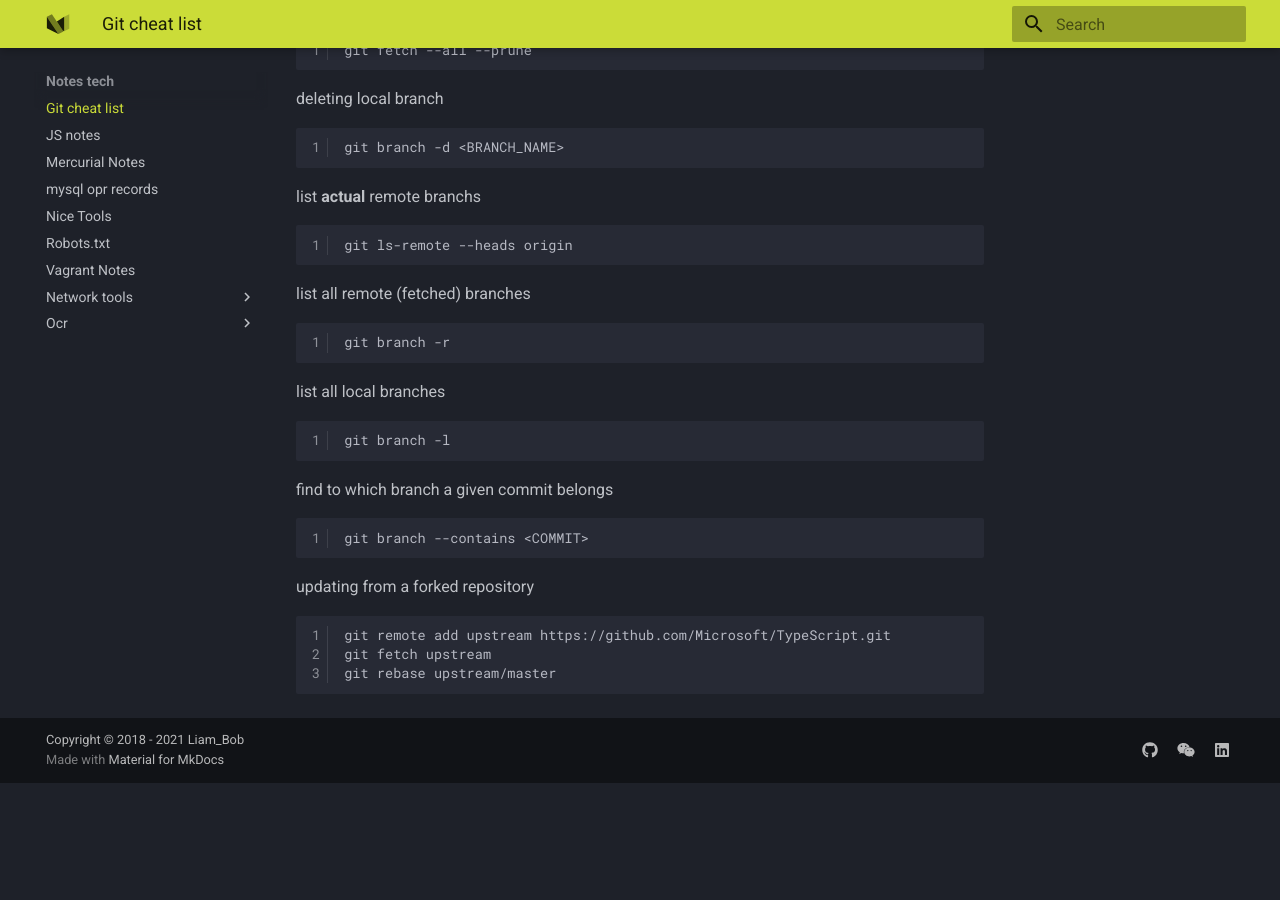
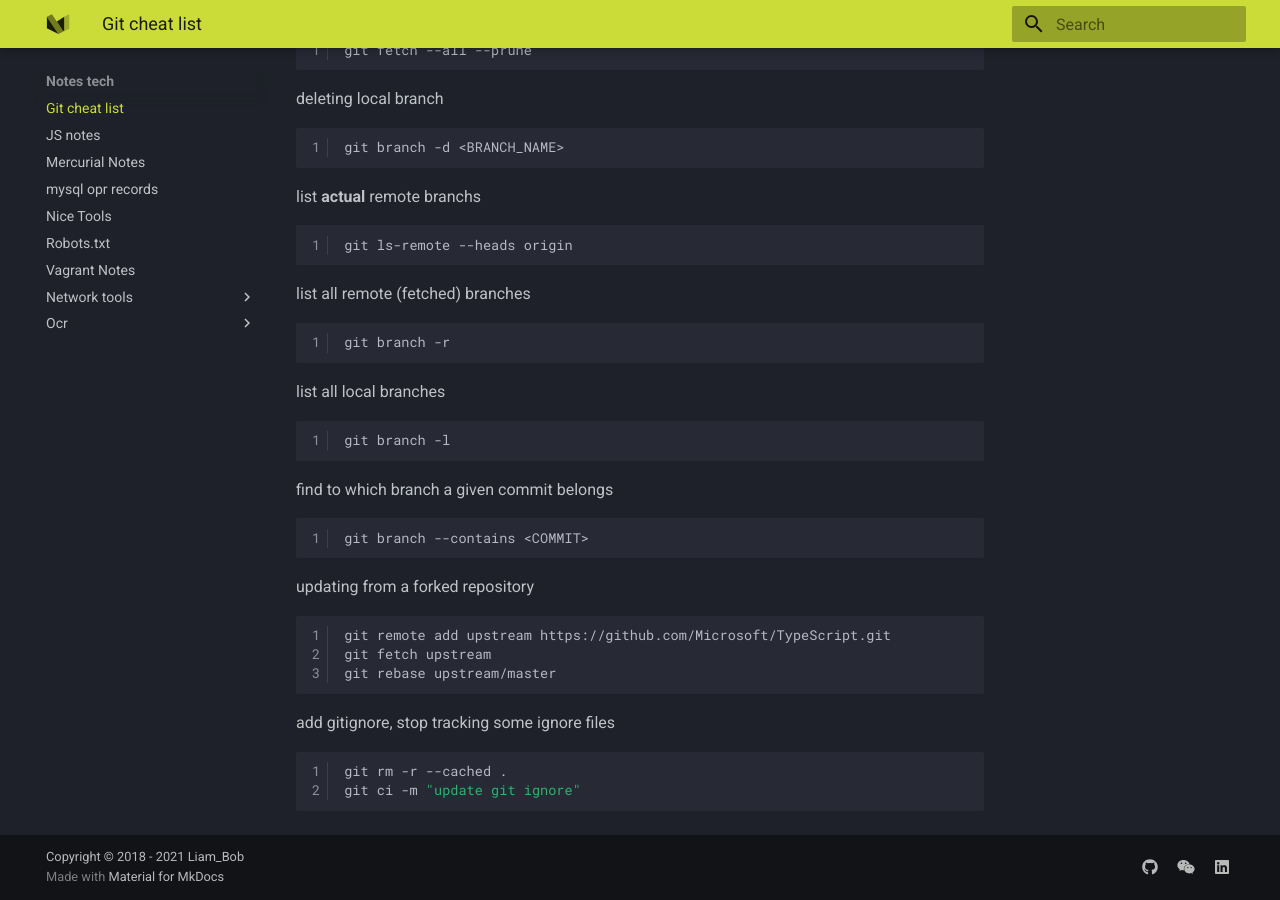
Before and after one commit to liambob77/ruihan.tech, an MkDocs documentation site: the page built from docs/notes_tech/git.md, in a window 1280 px wide and 900 px high, scrolled down 5274 px. Built offline with MkDocs 1.6.1 and Material for MkDocs 9.7.7, drawn with Linux system fonts in a browser that asks for light colours; before the commit the page ends 6057 px from its top, so only the background shows below that.

Commit message:
Update git.md

````diff
--- a/docs/notes_tech/git.md
+++ b/docs/notes_tech/git.md
@@ -343,3 +343,10 @@ git remote add upstream https://github.com/Microsoft/TypeScript.git
 git fetch upstream
 git rebase upstream/master
 ```
+
+add gitignore, stop tracking some ignore files
+
+```bash
+git rm -r --cached .
+git ci -m "update git ignore"
+```
````
